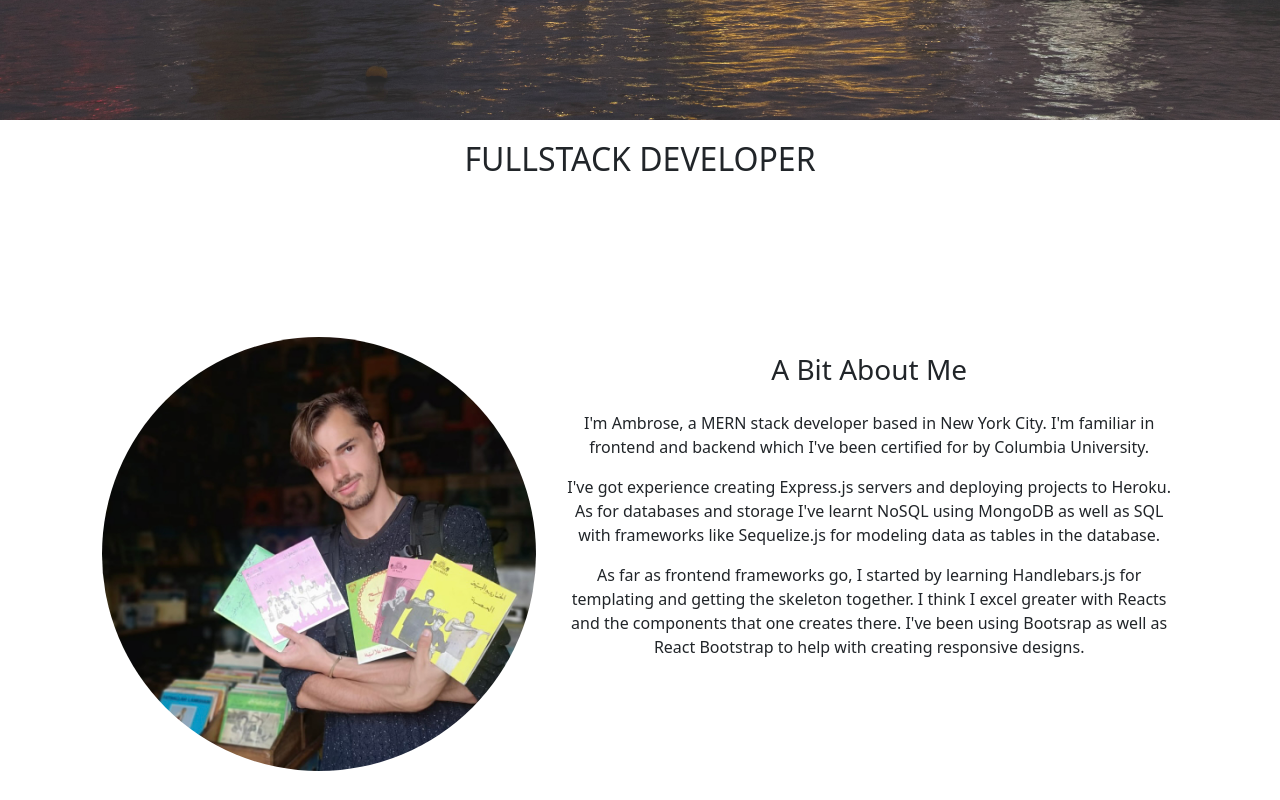
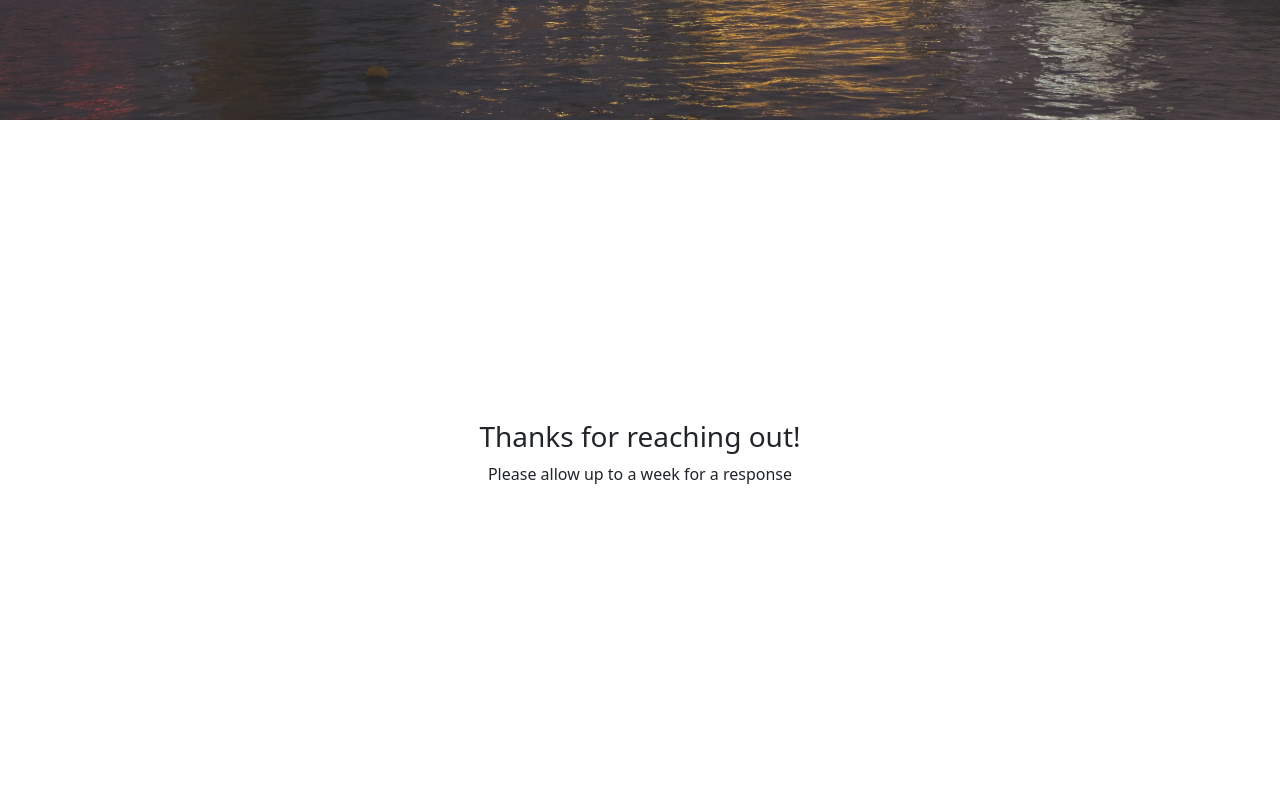
Before and after one commit to a-breezy/portfolio, a React (Create React App) app: page /#/thankyou in a window 1280 px wide. Shown: the part 680-1480 px from the top of the page. Built offline with nearby package versions, Linux system fonts and the light colour scheme.

Commit message:
update contact form with thank you note

```diff
--- a/src/App.js
+++ b/src/App.js
@@ -8,6 +8,7 @@ import Home from "./pages/Home";
 import Contact from "./pages/Contact";
 import Resume from "./pages/Resume";
 import Projects from "./pages/Projects";
+import ThankYou from "./pages/ThankYou";
 
 import { ThemeProvider } from "react-bootstrap";
 import { HashRouter as Router, Routes, Route } from "react-router-dom";
@@ -101,6 +102,7 @@ function App() {
 							path="/projects"
 							element={<Projects projects={projects} />}
 						/>
+						<Route path="thankyou" element={<ThankYou />} />
 
 						<Route path="*" element={<Home projects={projects} />} />
 					</Routes>
--- a/src/components/ContactForm/index.js
+++ b/src/components/ContactForm/index.js
@@ -1,7 +1,6 @@
 import React, { useState } from "react";
 
 const ContactForm = (props) => {
-	const { setThankYou } = props;
 	const [formState, setFormState] = useState({
 		name: "",
 		email: "",
@@ -35,13 +34,6 @@ const ContactForm = (props) => {
 			setFormState({ ...formState, [e.target.name]: e.target.value });
 		}
 	}
-
-	// Will eventually change state of contact page to just have a thankyou message
-	// function handleSubmit(e) {
-	// 	e.preventDefault();
-	// 	console.log("submit");
-	// 	setThankYou(true);
-	// }
 
 	return (
 		<form
@@ -83,7 +75,11 @@ const ContactForm = (props) => {
 					required
 				/>
 			</div>
-			{/* <input type="hidden" name="_next" onSubmit={handleSubmit} /> */}
+			<input
+				type="hidden"
+				name="_next"
+				value="https://ambrosewilkinson.com/#/thankyou"
+			/>
 			<button type="submit">Send</button>
 		</form>
 	);
--- a/src/index.css
+++ b/src/index.css
@@ -127,15 +127,15 @@ code {
 	text-align: center;
 }
 
-.form-submit {
+.thank-you {
 	height: 100vh;
 	width: 100vw;
 }
-.form-submit h3 {
+.thank-you h3 {
 	text-align: center;
 	padding-top: 300px;
 }
-.form-submit p {
+.thank-you p {
 	text-align: center;
 }
 
--- a/src/pages/Contact.js
+++ b/src/pages/Contact.js
@@ -1,14 +1,10 @@
-import React, { useState } from "react";
+import React from "react";
 import { Col, Container, Row } from "react-bootstrap";
 import ContactForm from "../components/ContactForm";
-import ContactFormSubmit from "../components/ContactFormSubmit";
+// import ContactFormSubmit from "../components/ContactFormSubmit";
 
 const Contact = () => {
-	const [thankYou, setThankYou] = useState(false);
-
-	return thankYou ? (
-		<ContactFormSubmit />
-	) : (
+	return (
 		<Container className="py-5" id="contact">
 			<h2 className="py-4 text-center">Contact</h2>
 			<Row className="text-center contact-row pt-3">
@@ -25,7 +21,7 @@ const Contact = () => {
 					</p>
 				</Col>
 				<Col md={6}>
-					<ContactForm setThankYou={setThankYou} />
+					<ContactForm />
 				</Col>
 			</Row>
 		</Container>
--- a/src/components/ContactFormSubmit/index.js
+++ b/src/pages/ThankYou.js
@@ -1,12 +1,12 @@
 import React from "react";
 
-const ContactFormSubmit = (props) => {
+const ThankYou = () => {
 	return (
-		<div className="form-submit">
+		<div className="thank-you">
 			<h3>Thanks for reaching out!</h3>
 			<p>Please allow up to a week for a response</p>
 		</div>
 	);
 };
 
-export default ContactFormSubmit;
+export default ThankYou;
```
